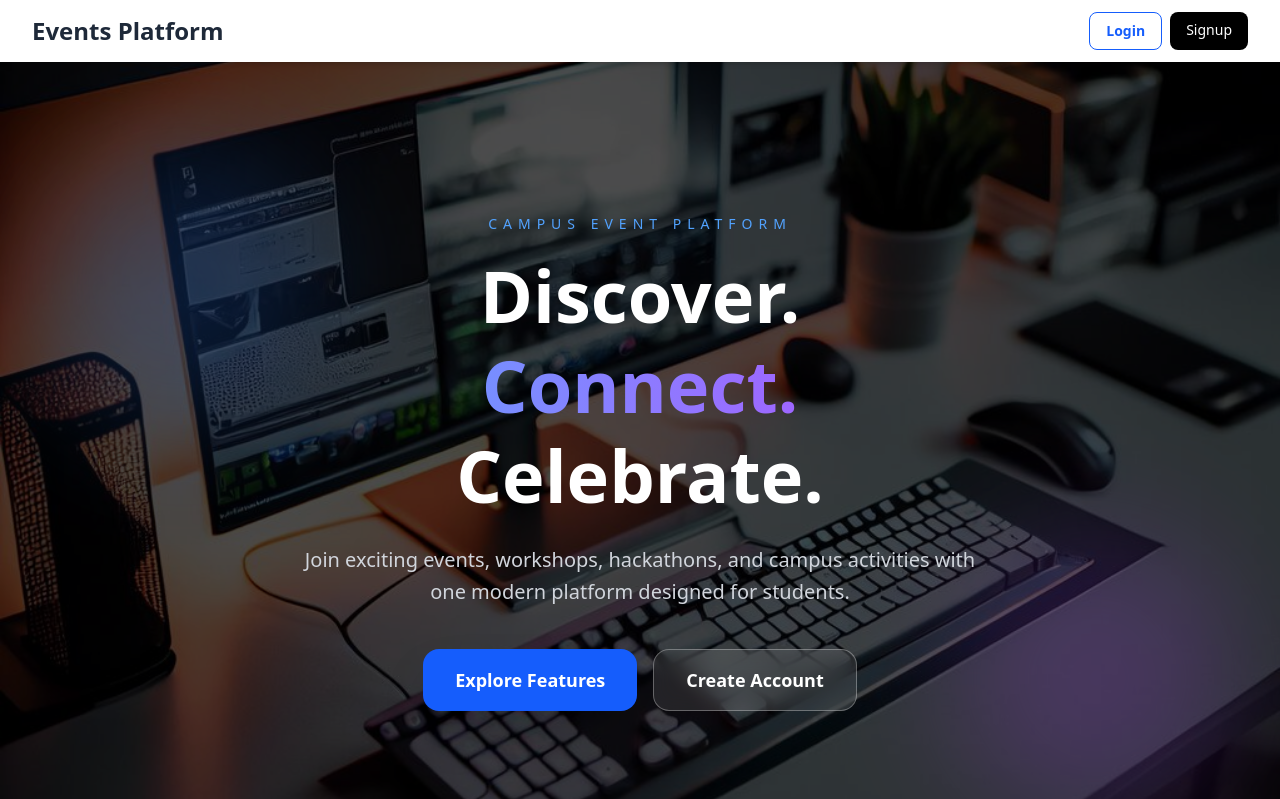
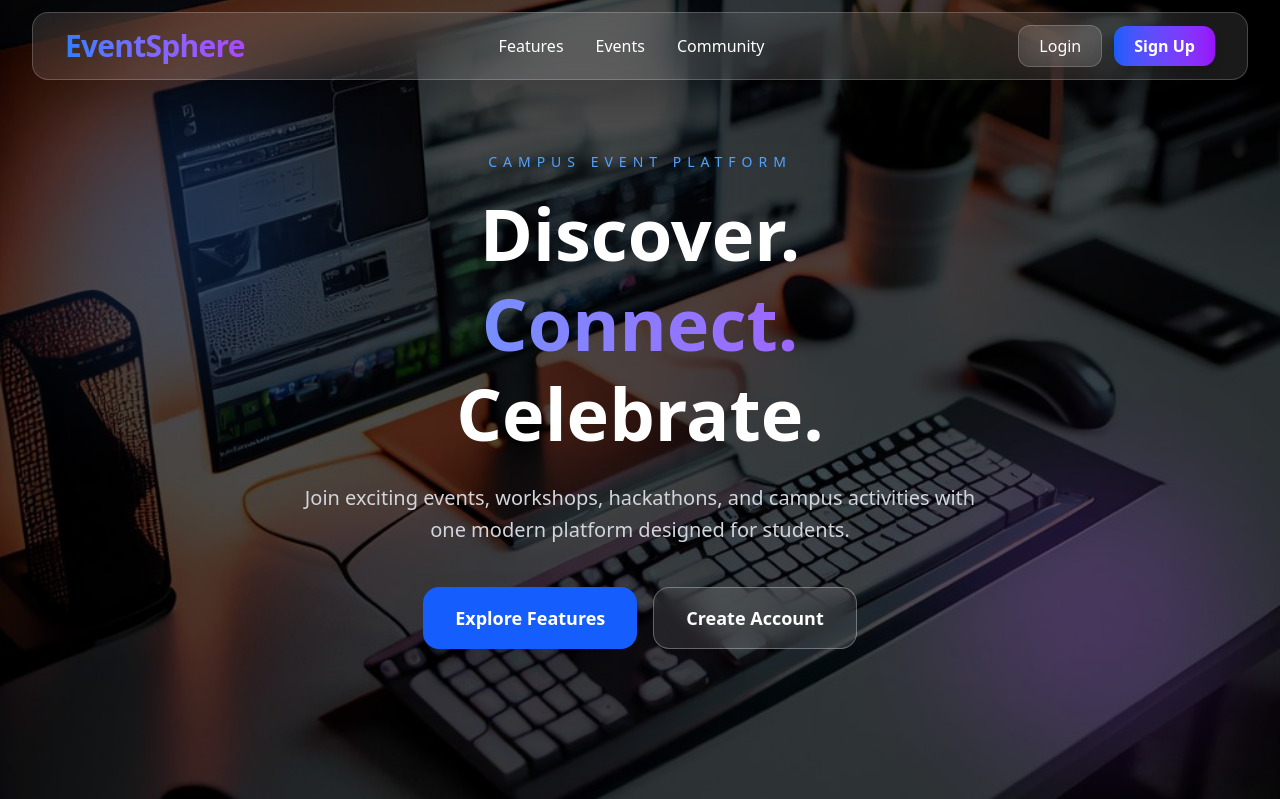
Before and after one commit to Bhavesh077code/FrontendColageEventManagement, a React app: page / in a window 1280 px wide. Shown: the top 799 px of the page. Built offline with nearby package versions, Linux system fonts and the light colour scheme; the HTML template or start-up script is replaced by a standard one.

Commit message:
version 8

```diff
--- a/src/components/HomeNavbar.jsx
+++ b/src/components/HomeNavbar.jsx
@@ -1,34 +1,74 @@
-
 const HomeNavbar = () => {
   return (
-        <div className="bg-white text-gray-800">
-            <nav className="flex justify-between items-center px-3 md:px-8 py-3 shadow-md sticky top-0 z-50 bg-white">
+    <header className="fixed top-0 left-0 w-full z-50">
+      <nav className="mx-3 md:mx-8 mt-3 px-4 md:px-8 py-3 rounded-2xl
+      backdrop-blur-xl bg-white/10 border border-white/20 shadow-2xl">
+
+        <div className="flex items-center justify-between">
 
           {/* Logo */}
-                <h1 className="text-lg md:text-2xl font-bold whitespace-nowrap">
-                    Events Platform
-                </h1>
+          <a
+            href="/"
+            className="text-2xl md:text-3xl font-extrabold tracking-tight"
+          >
+            <span className="bg-gradient-to-r from-blue-500 to-purple-500 bg-clip-text text-transparent">
+              EventSphere
+            </span>
+          </a>
+
+          {/* Center Links */}
+          <div className="hidden md:flex items-center gap-8 text-white font-medium">
+
+            <a
+              href="#features"
+              className="hover:text-blue-400 transition duration-300"
+            >
+              Features
+            </a>
+
+            <a
+              href="#events"
+              className="hover:text-blue-400 transition duration-300"
+            >
+              Events
+            </a>
+
+            <a
+              href="#community"
+              className="hover:text-blue-400 transition duration-300"
+            >
+              Community
+            </a>
+
+          </div>
 
           {/* Buttons */}
-                <div className="flex space-x-2 whitespace-nowrap">
+          <div className="flex items-center gap-3">
+
             <a
               href="/login"
-                        className="px-2 md:px-4 py-1 md:py-2 text-xs md:text-sm rounded-lg border border-blue-600 text-blue-600 font-semibold hover:bg-blue-50 transition"
+              className="px-4 md:px-5 py-2 rounded-xl border border-white/20
+              text-white font-medium backdrop-blur-md bg-white/10
+              hover:bg-white/20 transition duration-300"
             >
               Login
             </a>
 
             <a
               href="/register"
-                        className="px-2 md:px-4 py-1 md:py-2 text-xs md:text-sm rounded-lg bg-black text-white hover:bg-gray-800 transition"
+              className="px-4 md:px-5 py-2 rounded-xl bg-gradient-to-r
+              from-blue-600 to-purple-600 text-white font-semibold
+              shadow-lg hover:scale-105 transition duration-300"
             >
-                        Signup
+              Sign Up
             </a>
+
           </div>
 
+        </div>
       </nav>
-        </div>
-    )
-}
+    </header>
+  );
+};
 
-export default HomeNavbar
+export default HomeNavbar;
```
Lines whose indentation alone changed are shown as unchanged.
